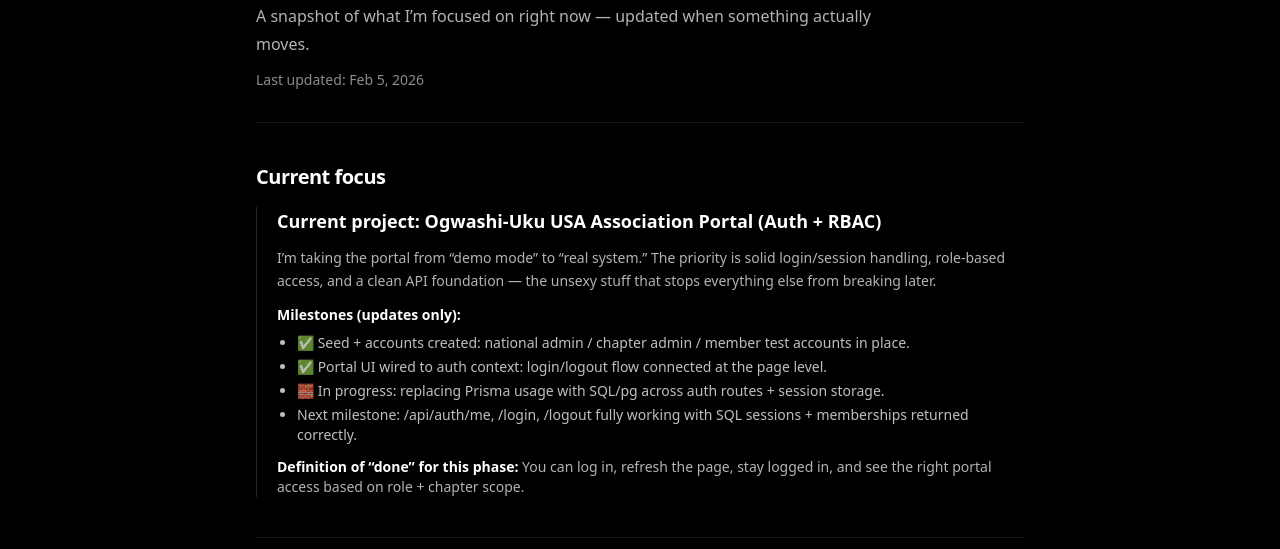
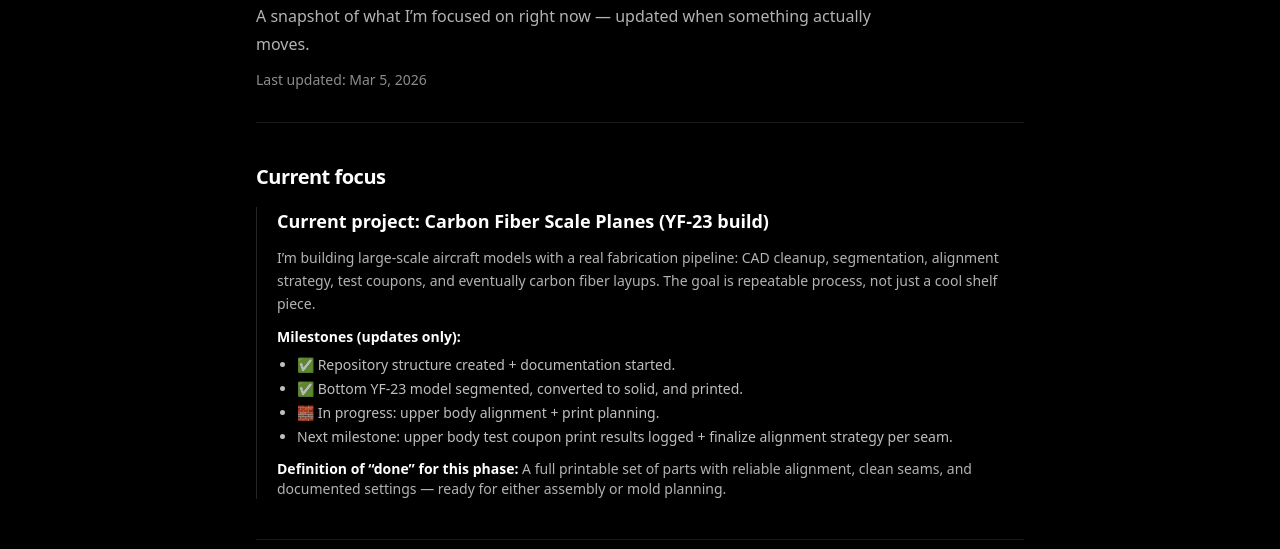
Before and after one commit to jnwajei22/personal-website, a Next.js app: page /now in a window 1280 px wide. Shown: the part 247-796 px from the top of the page. Built offline with nearby package versions, Linux system fonts and the light colour scheme; no server answers.

Commit message:
Update GitHub links and Now page current project

```diff
--- a/src/app/now/page.tsx
+++ b/src/app/now/page.tsx
@@ -7,13 +7,12 @@
 
 export const dynamic = "force-dynamic";
 
-const LAST_UPDATED = "Feb 5, 2026";
+const LAST_UPDATED = "Mar 5, 2026";
 
 const PHOTOS = [
   { src: "/now/now-photo-1.jpg", alt: "Photo 1", caption: "_____" },
   { src: "/now/now-photo-2.jpg", alt: "Photo 2", caption: "_____" },
   { src: "/now/now-photo-3.jpg", alt: "Photo 3", caption: "_____" },
-  { src: "/now/now-photo-4.jpg", alt: "Photo 4", caption: "_____" },
   { src: "/now/now-photo-4.jpg", alt: "Photo 4", caption: "_____" },
 ];
 
@@ -24,9 +23,7 @@
         <PageHeader
           eyebrow="NOW"
           title="Now"
-          lead={
-            <>A snapshot of what I’m focused on right now — updated when something actually moves.</>
-          }
+          lead={<>A snapshot of what I’m focused on right now — updated when something actually moves.</>}
           meta={<>Last updated: {LAST_UPDATED}</>}
         />
 
@@ -37,33 +34,29 @@
           {/* Accent block (NOT a card) */}
           <div className="space-y-3 border-l border-white/15 pl-5">
             <h3 className="text-lg font-semibold text-white">
-              Current project: Ogwashi-Uku USA Association Portal (Auth + RBAC)
+              Current project: Carbon Fiber Scale Planes (YF-23 build)
             </h3>
 
             <p className="text-sm leading-relaxed text-white/70">
-              I’m taking the portal from “demo mode” to “real system.” The priority is solid
-              login/session handling, role-based access, and a clean API foundation — the unsexy
-              stuff that stops everything else from breaking later.
+              I’m building large-scale aircraft models with a real fabrication pipeline: CAD cleanup,
+              segmentation, alignment strategy, test coupons, and eventually carbon fiber layups. The
+              goal is repeatable process, not just a cool shelf piece.
             </p>
 
             <div className="space-y-2">
               <p className="text-sm font-semibold text-white">Milestones (updates only):</p>
               <ul className="list-disc space-y-1 pl-5 text-sm text-white/75">
-                <li>✅ Seed + accounts created: national admin / chapter admin / member test accounts in place.</li>
-                <li>✅ Portal UI wired to auth context: login/logout flow connected at the page level.</li>
-                <li>🧱 In progress: replacing Prisma usage with SQL/pg across auth routes + session storage.</li>
-                <li>
-                  Next milestone: <span className="font-mono">/api/auth/me</span>,{" "}
-                  <span className="font-mono">/login</span>, <span className="font-mono">/logout</span>{" "}
-                  fully working with SQL sessions + memberships returned correctly.
-                </li>
+                <li>✅ Repository structure created + documentation started.</li>
+                <li>✅ Bottom YF-23 model segmented, converted to solid, and printed.</li>
+                <li>🧱 In progress: upper body alignment + print planning.</li>
+                <li>Next milestone: upper body test coupon print results logged + finalize alignment strategy per seam.</li>
               </ul>
             </div>
 
             <p className="text-sm text-white/70">
               <span className="font-semibold text-white">Definition of “done” for this phase:</span>{" "}
-              You can log in, refresh the page, stay logged in, and see the right portal access based on
-              role + chapter scope.
+              A full printable set of parts with reliable alignment, clean seams, and documented settings
+              — ready for either assembly or mold planning.
             </p>
           </div>
         </section>
--- a/src/content/projects/projects.ts
+++ b/src/content/projects/projects.ts
@@ -69,12 +69,13 @@
     tags: ["ML", "Systems"],
     domainTags: ["ML", "Systems"],
     stackTags: ["Llama", "Hume AI", "Automation"],
+    githubUrl: "https://github.com/jnwajei22/astro",
     mdx: () => import("./project-astro.mdx"),
   },
   {
     slug: "capacitive-keyboard-desk",
     title: "Capacitive Keyboard Desk",
-    status: "PROPOSED",
+    status: "IN_PROGRESS",
     summary: "Evolves from a custom keyboard + touch bar into a full capacitive glass-desk interface with gesture control.",
     tags: ["Hardware", "Embedded"],
     domainTags: ["Hardware", "Embedded"],
@@ -94,11 +95,12 @@
   {
     slug: "carbon-fiber-scale-planes",
     title: "Carbon Fiber Scale Planes",
-    status: "PROPOSED",
+    status: "IN_PROGRESS",
     summary: "Decorative scale aircraft builds in carbon fiber to stay sharp in Fusion 360 and fabrication.",
     tags: ["Hardware"],
     domainTags: ["Hardware"],
     stackTags: ["Fusion 360", "Carbon Fiber"],
+    githubUrl: "https://github.com/jnwajei22/carbon-fiber-scale-planes",
     mdx: () => import("./carbon-fiber-scale-fighters.mdx"),
   },
   {
@@ -109,6 +111,7 @@
     tags: ["Web", "Backend", "Systems"],
     domainTags: ["Web", "Backend", "Systems"],
     stackTags: ["Next.js", "Postgres", "RBAC"],
+    githubUrl: "https://github.com/jnwajei22/ogwashi-uku-website",
     mdx: () => import("./ogwashi-uku-website.mdx"),
   },
   {
```
